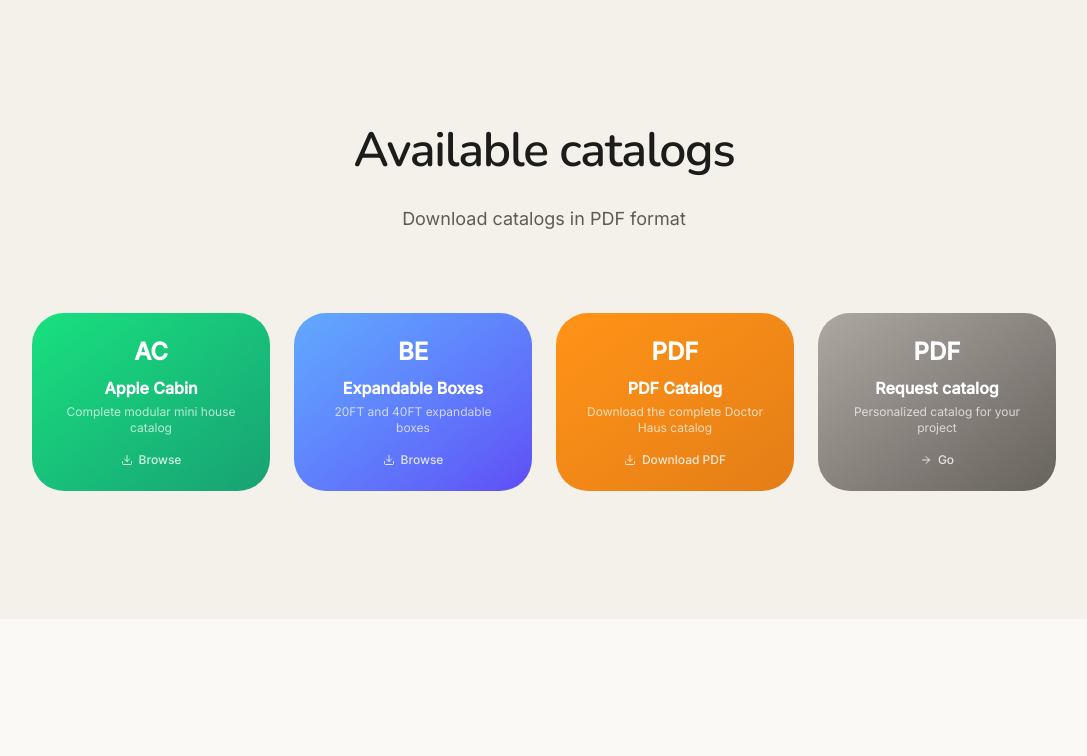
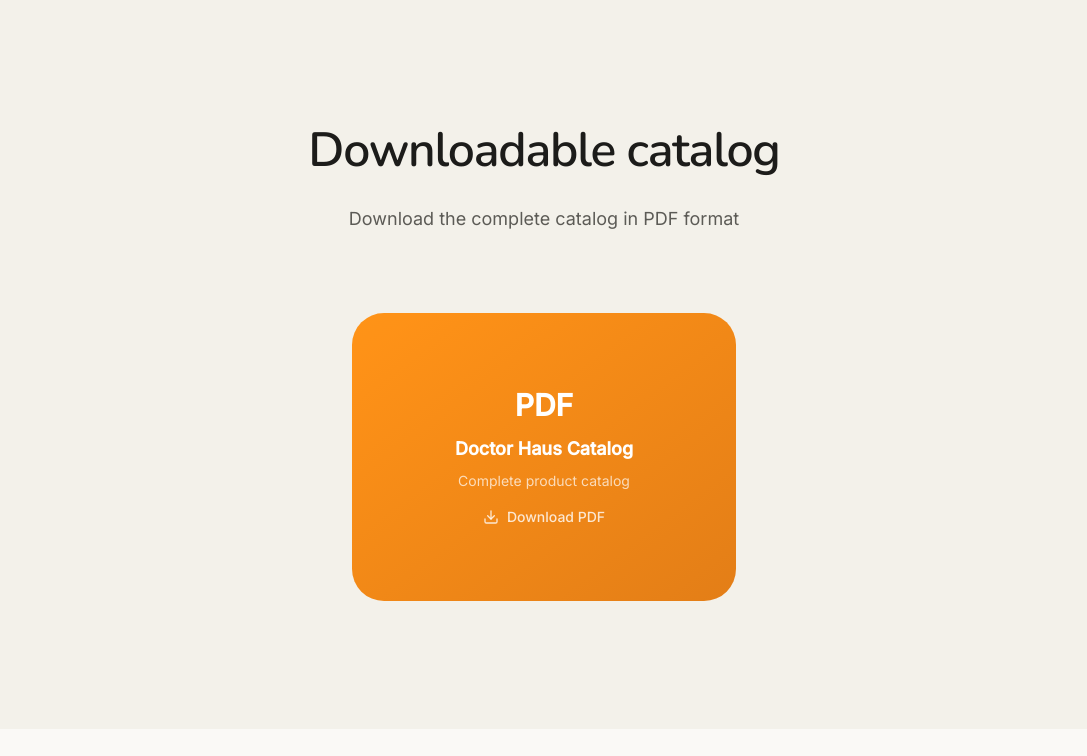
Before and after one commit to core829digital/doctor-haus, a Next.js app: page /en/catalogo in a window 1280 px wide. Shown: the part 500-1256 px from the top of the page, without its empty margins (96-1183 px from the left). Built offline with nearby package versions, Linux system fonts and the light colour scheme; no server answers.

Commit message:
refine: simplify Catalogo page to single download card

```diff
--- a/src/app/[locale]/catalogo/CatalogoContent.tsx
+++ b/src/app/[locale]/catalogo/CatalogoContent.tsx
@@ -85,69 +85,30 @@
 
       <SectionWrapper alt>
         <SectionTitle
-          title={isIt ? "Cataloghi disponibili" : "Available catalogs"}
-          subtitle={isIt ? "Scarica i cataloghi in formato PDF" : "Download catalogs in PDF format"}
+          title={isIt ? "Catalogo scaricabile" : "Downloadable catalog"}
+          subtitle={isIt ? "Scarica il catalogo completo in formato PDF" : "Download the complete catalog in PDF format"}
         />
-        <div className="grid grid-cols-1 sm:grid-cols-2 lg:grid-cols-4 gap-6 max-w-5xl mx-auto">
-          {[
-            {
-              title: isIt ? "Apple Cabin" : "Apple Cabin",
-              desc: isIt ? "Catalogo completo della mini casa modulare" : "Complete modular mini house catalog",
-              gradient: "from-green-400 to-emerald-600",
-              icon: "AC",
-              href: "#apple-cabin",
-            },
-            {
-              title: isIt ? "Box Espandibili" : "Expandable Boxes",
-              desc: isIt ? "Box espandibili 20FT e 40FT" : "20FT and 40FT expandable boxes",
-              gradient: "from-blue-400 to-indigo-600",
-              icon: "BE",
-              href: "#expandable",
-            },
-            {
-              title: isIt ? "Catalogo PDF" : "PDF Catalog",
-              desc: isIt ? "Scarica il catalogo completo Doctor Haus" : "Download the complete Doctor Haus catalog",
-              gradient: "from-orange-400 to-amber-600",
-              icon: "PDF",
-              href: "/catalogs/DoctorHaus2.pdf",
-              download: true,
-            },
-            {
-              title: isIt ? "Richiedi catalogo" : "Request catalog",
-              desc: isIt ? "Catalogo personalizzato per il tuo progetto" : "Personalized catalog for your project",
-              gradient: "from-stone-400 to-stone-600",
-              icon: "PDF",
-              href: "/contatti",
-            },
-          ].map((cat, i) => (
+        <div className="max-w-sm mx-auto">
           <motion.a
-              key={i}
-              href={cat.href}
-              {...("download" in cat && cat.download ? { download: "DoctorHaus-Catalogo.pdf" } : {})}
+            href="/catalogs/DoctorHaus2.pdf"
+            download="DoctorHaus-Catalogo.pdf"
             initial={{ opacity: 0, y: 30 }}
             whileInView={{ opacity: 1, y: 0 }}
             viewport={{ once: true }}
-              transition={{ duration: 0.5, delay: i * 0.1 }}
+            transition={{ duration: 0.5 }}
             className="group relative overflow-hidden rounded-2xl bg-gradient-to-br aspect-[4/3] flex flex-col items-center justify-center text-white p-6 cursor-pointer hover:scale-[1.02] transition-all duration-300"
-              style={{ backgroundImage: `linear-gradient(135deg, var(--tw-gradient-stops))` }}
           >
-              <div className={`absolute inset-0 bg-gradient-to-br ${cat.gradient} opacity-90`} />
+            <div className="absolute inset-0 bg-gradient-to-br from-orange-400 to-amber-600 opacity-90" />
             <div className="relative z-10 text-center">
-                <div className="text-2xl font-bold mb-2">{cat.icon}</div>
-                <h3 className="text-base font-semibold">{cat.title}</h3>
-                <p className="text-xs text-white/70 mt-1">{cat.desc}</p>
+              <div className="text-3xl font-bold mb-3">PDF</div>
+              <h3 className="text-lg font-semibold">{isIt ? "Catalogo Doctor Haus" : "Doctor Haus Catalog"}</h3>
+              <p className="text-sm text-white/70 mt-2">{isIt ? "Catalogo completo della gamma" : "Complete product catalog"}</p>
             </div>
-              <div className="relative z-10 mt-4 flex items-center gap-1.5 text-xs font-medium text-white/80 group-hover:text-white transition-colors">
-                {"download" in cat && cat.download ? (
-                  <><Download size={12} /> {isIt ? "Scarica PDF" : "Download PDF"}</>
-                ) : cat.href.startsWith("http") || cat.href.startsWith("/contatti") ? (
-                  <><ArrowRight size={12} /> {isIt ? "Vai" : "Go"}</>
-                ) : (
-                  <><Download size={12} /> {isIt ? "Sfoglia" : "Browse"}</>
-                )}
+            <div className="relative z-10 mt-4 flex items-center gap-2 text-sm font-medium text-white/80 group-hover:text-white transition-colors">
+              <Download size={16} />
+              {isIt ? "Scarica PDF" : "Download PDF"}
             </div>
           </motion.a>
-          ))}
         </div>
       </SectionWrapper>
 
```
Lines whose indentation alone changed are shown as unchanged.
